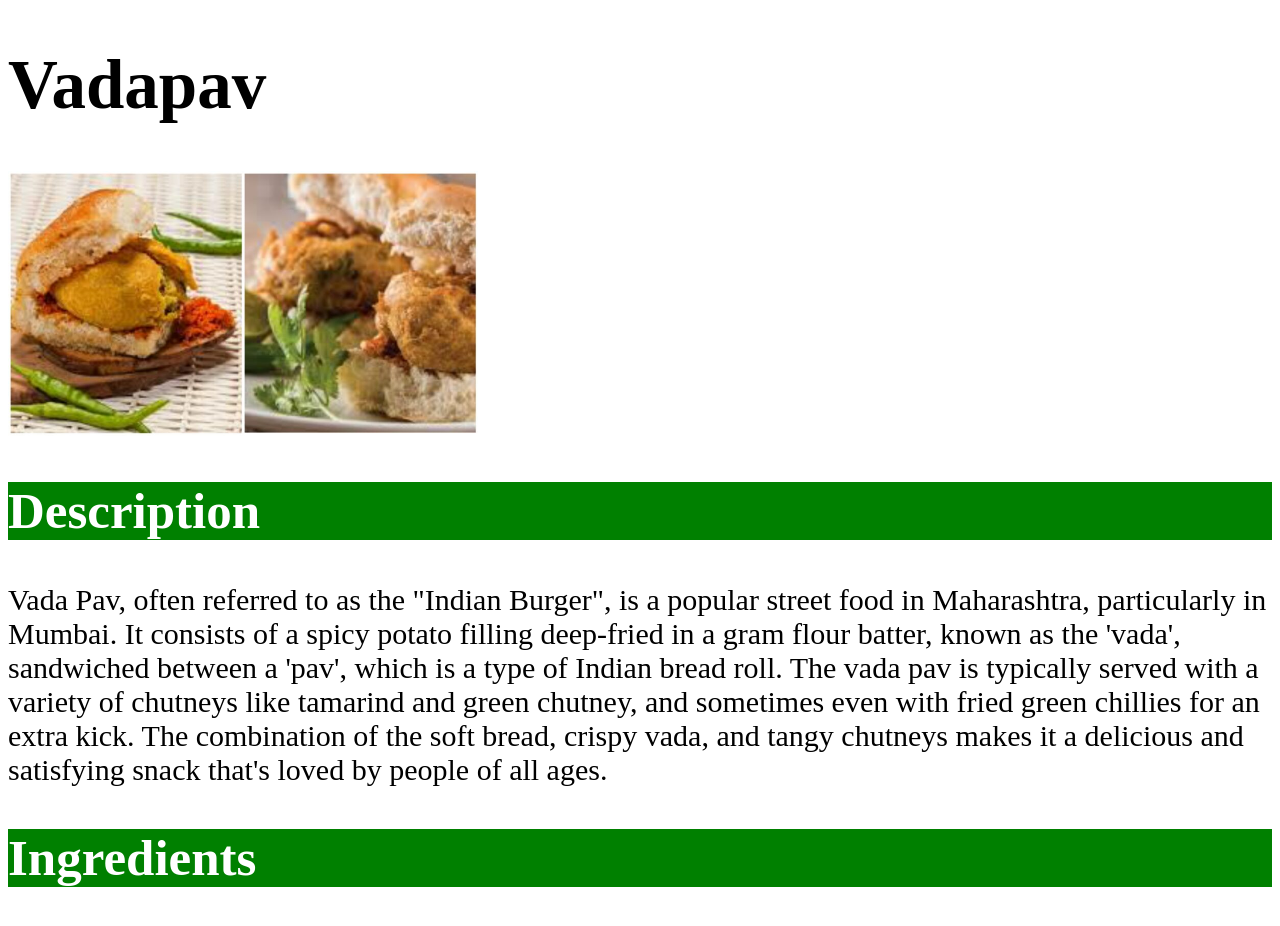
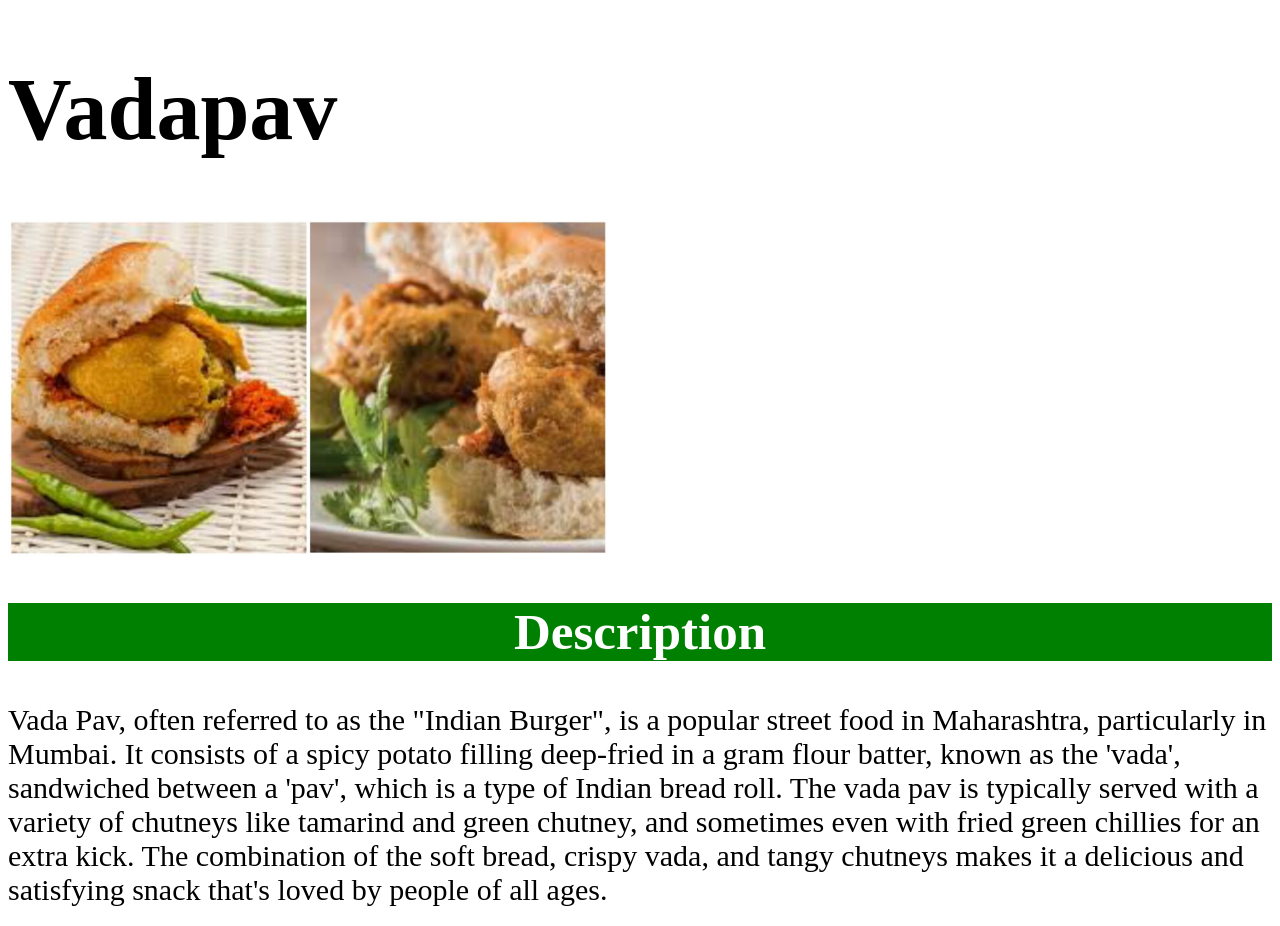
Before and after one commit to 19rishabh/odin-recipes, a plain HTML site: page recipes/vadapav.html in a window 1280 px wide. Shown: the top 926 px of the page. Drawn offline with Linux system fonts and the light colour scheme.

Commit message:
aligned text, increased image and heading sizes

```diff
--- a/recipes/vadapav.html
+++ b/recipes/vadapav.html
@@ -8,9 +8,9 @@
     </head>
 
     <body>
-        <h1 class="extrahuge">Vadapav</h1>
-        <img src="../images/vadapav.jpg" alt="finger-licking image of a vadapv" width="470">
-        <h2 class="huge deco">Description</h2>
+        <h1 class="extrahuge ">Vadapav</h1>
+        <img src="../images/vadapav.jpg" alt="finger-licking image of a vadapv" width="600">
+        <h2 class="huge deco all">Description</h2>
         <p class="linkup">
             Vada Pav, often referred to as the "Indian Burger", is a popular street food in
             Maharashtra, particularly in Mumbai. It consists of a spicy potato filling
@@ -21,7 +21,7 @@
             crispy vada, and tangy chutneys makes it a delicious and satisfying snack
             that's loved by people of all ages.
         </p>
-        <h2 class="huge deco">Ingredients</h2>
+        <h2 class="huge deco all">Ingredients</h2>
 
         <un class="linkup">
             <li>bun</li>
--- a/styles.css
+++ b/styles.css
@@ -7,14 +7,19 @@
 }
 
 .extrahuge {
-    font-size: 69px;
+    font-size: 88px;
 }
 
 .but{
     background-color:aquamarine;
+
 }
 
 .deco{
     color:white;
     background-color:green;
 }
+
+.all{
+    text-align: center;
+}
```
Also changed, not shown: index.html (+4 -4 lines), recipes/dosa.html (+4 -5 lines), recipes/pavbhaji.html (+4 -4 lines).
